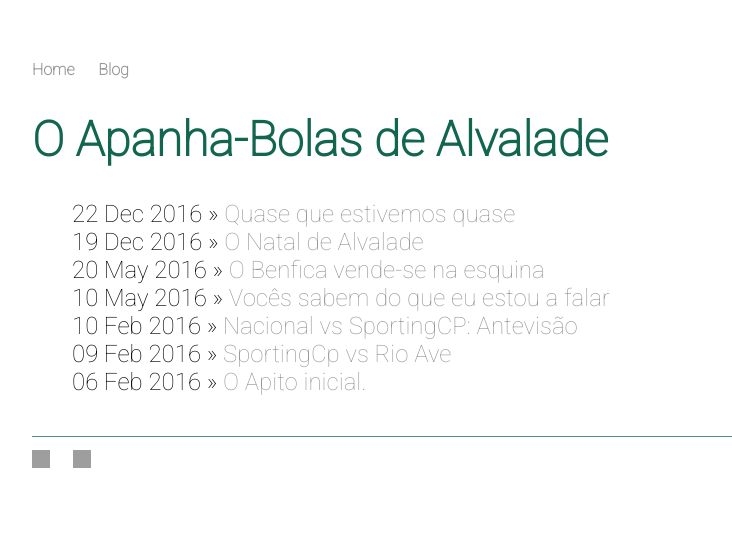
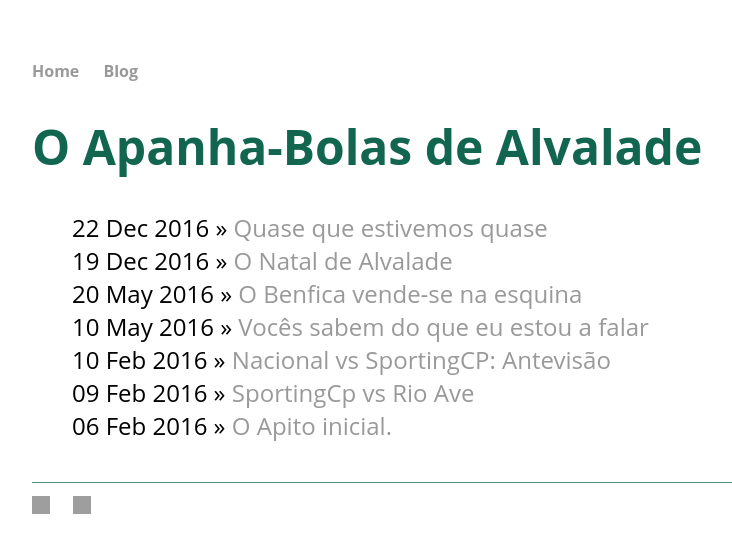
Before and after one commit to oapanhabolasdealvalade/oapanhabolasdealvalade1.github.io, a Jekyll site: the page built from blog/index.html, in a window 1280 px wide. Shown: the top 553 px of the page, without its empty margins (224-956 px from the left). Built offline with Jekyll 4.4.1, drawn with Linux system fonts in a browser that asks for light colours; grey boxes are pictures that could not be loaded.

Commit message:
Update main.css

```diff
--- a/css/main.css
+++ b/css/main.css
@@ -3,7 +3,7 @@ body {
     width: 60%;
 }
 nav ul, footer ul {
-    font-family:'Roboto','Helvetica', 'Arial', 'Sans-Serif';
+    font-family:'Open Sans','Helvetica', 'Arial', 'Sans-Serif';
     padding: 0px;
     list-style: none;
     font-weight: bold;
@@ -26,7 +26,7 @@ a:hover {
 }
 h1 {
     font-size: 3em;
-    font-family:'Roboto','Helvetica', 'Arial', 'Sans-Serif';
+    font-family:'Open Sans','Helvetica', 'Arial', 'Sans-Serif';
     color: #12664F;
 }
 p {
@@ -43,23 +43,23 @@ footer {
 ul.posts {
     margin: 20px auto 40px;
     font-size: 1.5em;
-    font-family: 'Droid Serif', 'Roboto';
+    font-family: 'Open Sans','Droid Serif', 'Roboto';
 }
 
 ul.posts li {
     list-style: none;
-    font-family:'Droid Serif','Roboto';
+    font-family:'Open Sans','Droid Serif','Roboto';
 }
 
 .meta{
-    font-family: 'Roboto';
+    font-family: 'Open Sans','Roboto';
     font-size:1em;
 }
 .posts{
-    font-family: 'Droid Serif','Roboto';
+    font-family: 'Open Sans','Droid Serif','Roboto';
 }
 .container{
-    font-family: 'Droid Serif','Roboto';
+    font-family: 'Open Sans','Droid Serif','Roboto';
     font-size: 1em;
 }
 .blurb{
```
